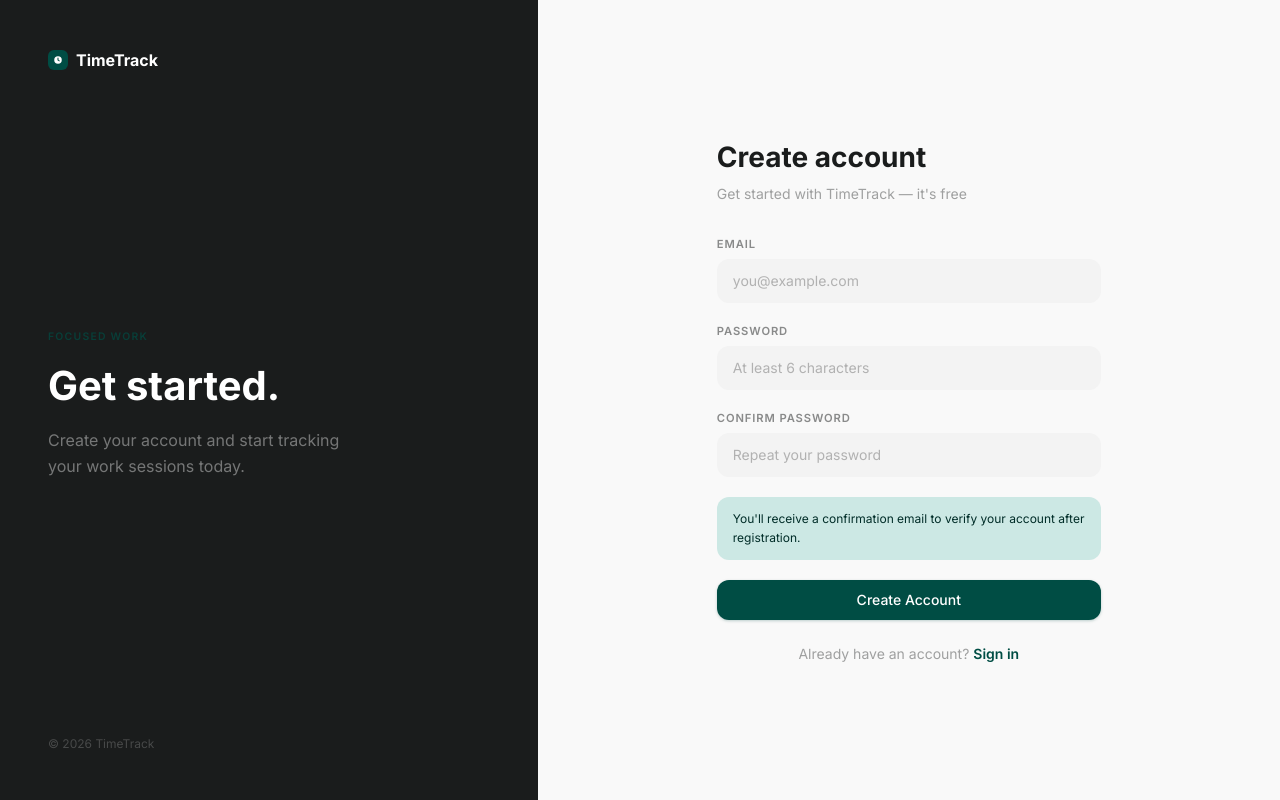
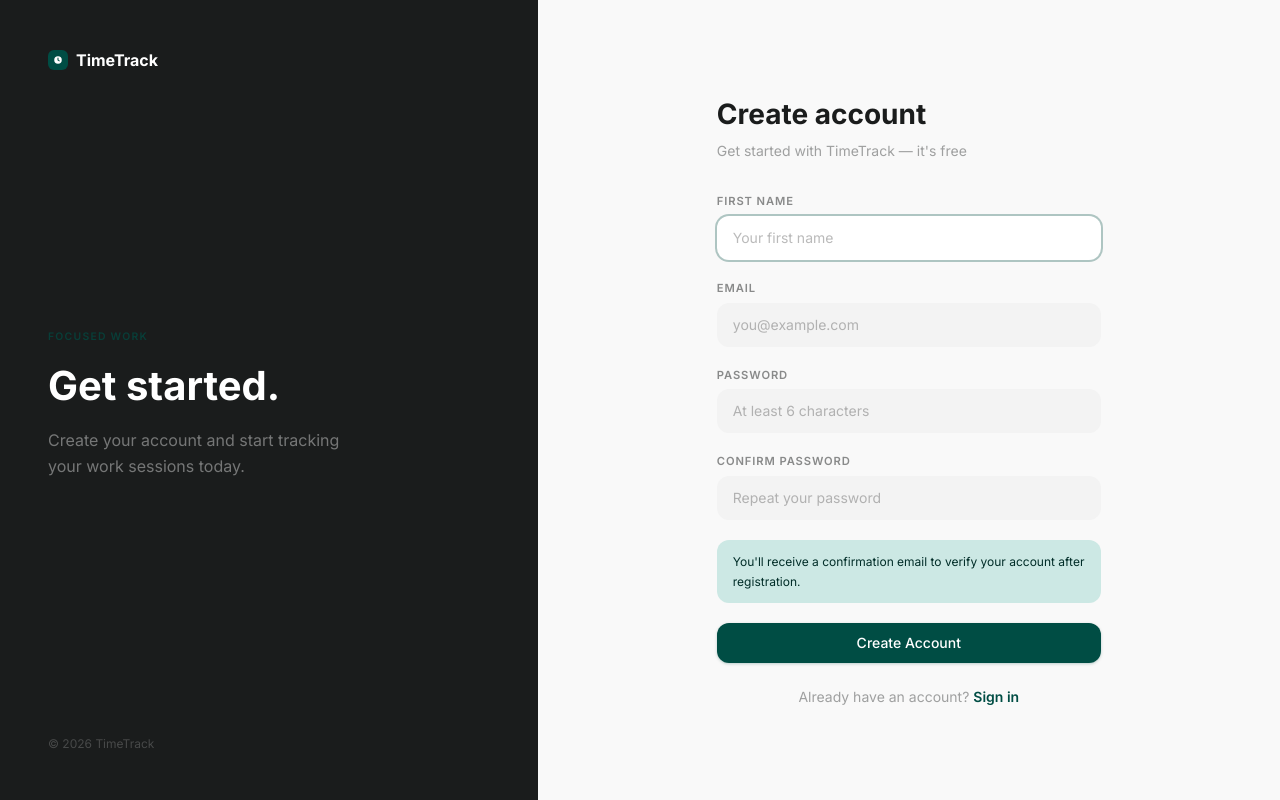
Before and after one commit to Dabears57/MERN-G11-Frontend, a React (Vite) app: page /register in a window 1280 px wide. Built offline with nearby package versions, Linux system fonts and the light colour scheme.

Commit message:
updated support of using name when logging in

```diff
--- a/src/api/auth.ts
+++ b/src/api/auth.ts
@@ -25,12 +25,13 @@ export async function loginUser(
 
 export async function createUser(
   email: string,
-  password: string
+  password: string,
+  firstName: string
 ): Promise<{ message?: string; error?: string }> {
   try {
     const response = await fetch(buildPath('api/user/create'), {
       method: 'POST',
-      body: JSON.stringify({ email, password }),
+      body: JSON.stringify({ email, password, firstName }),
       headers: { 'Content-Type': 'application/json' },
     });
 
--- a/src/pages/RegisterPage.tsx
+++ b/src/pages/RegisterPage.tsx
@@ -6,6 +6,7 @@ import Button from '../components/Button.tsx';
 
 export default function RegisterPage() {
   const navigate          = useNavigate();
+  const [firstName,       setFirstName]       = useState('');
   const [email,           setEmail]           = useState('');
   const [password,        setPassword]        = useState('');
   const [confirmPassword, setConfirmPassword] = useState('');
@@ -16,11 +17,12 @@ export default function RegisterPage() {
     e.preventDefault();
     setError('');
 
+    if (!firstName.trim())            { setError('First name is required'); return; }
     if (password !== confirmPassword) { setError('Passwords do not match'); return; }
     if (password.length < 6)          { setError('Password must be at least 6 characters'); return; }
 
     setLoading(true);
-    const result = await createUser(email, password);
+    const result = await createUser(email, password, firstName.trim());
     setLoading(false);
     if (result.error) { setError(result.error); } else { navigate('/login'); }
   }
@@ -74,7 +76,8 @@ export default function RegisterPage() {
           <p className="font-body text-sm text-on-surface/40 mb-8">Get started with TimeTrack — it&apos;s free</p>
 
           <form onSubmit={handleSubmit} className="flex flex-col gap-5">
-            <Input label="Email"            type="email"    placeholder="you@example.com"      value={email}           onChange={setEmail} />
+            <Input label="First Name"       type="text"     placeholder="Your first name"       value={firstName}       onChange={setFirstName} autoFocus />
+            <Input label="Email"            type="email"    placeholder="you@example.com"       value={email}           onChange={setEmail} />
             <Input label="Password"         type="password" placeholder="At least 6 characters" value={password}        onChange={setPassword} />
             <Input label="Confirm Password" type="password" placeholder="Repeat your password"  value={confirmPassword} onChange={setConfirmPassword} />
 
```
